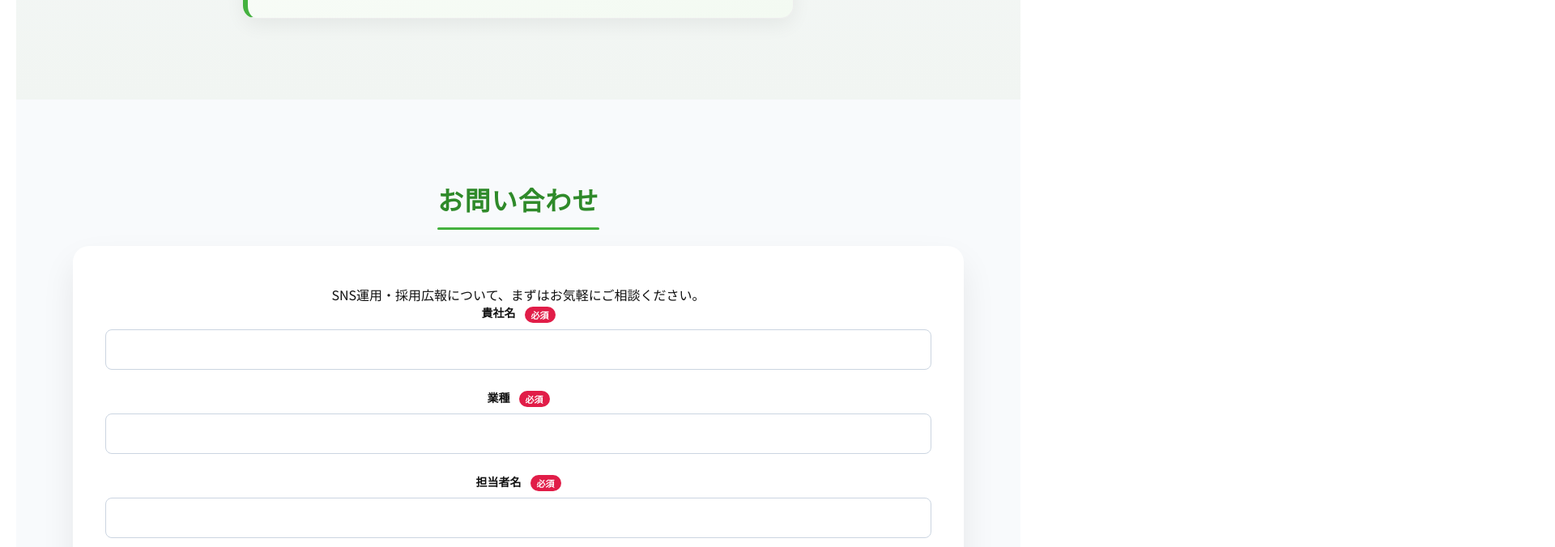
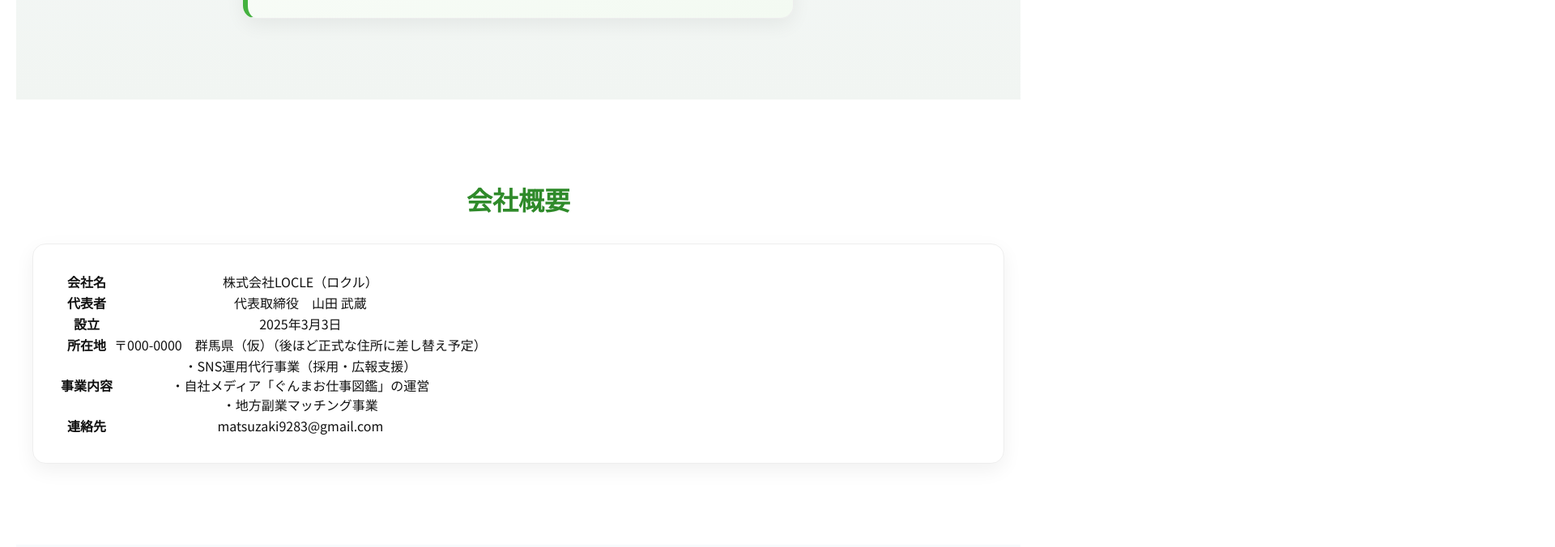
Before and after one commit to ryuto824mr-droid/locle, a plain HTML site: page index.html in a window 1280 px wide. Shown: the part 2680-3356 px from the top of the page at 81% size, 1920 px wide, since content can reach past the window. Drawn offline with Linux system fonts and the light colour scheme; a script that the page names is missing.

Commit message:
Update index.html

```diff
--- a/index.html
+++ b/index.html
@@ -170,6 +170,43 @@
 
 
 
+<section class="company-info fade-in">
+  <h2>会社概要</h2>
+
+  <div class="company-info-card card">
+    <table class="company-table">
+      <tr>
+        <th>会社名</th>
+        <td>株式会社LOCLE（ロクル）</td>
+      </tr>
+      <tr>
+        <th>代表者</th>
+        <td>代表取締役　山田 武蔵</td>
+      </tr>
+      <tr>
+        <th>設立</th>
+        <td>2025年3月3日</td>
+      </tr>
+      <tr>
+        <th>所在地</th>
+        <td>〒000-0000　群馬県（仮）（後ほど正式な住所に差し替え予定）</td>
+      </tr>
+      <tr>
+        <th>事業内容</th>
+        <td>
+          ・SNS運用代行事業（採用・広報支援）<br>
+          ・自社メディア「ぐんまお仕事図鑑」の運営<br>
+          ・地方副業マッチング事業
+        </td>
+      </tr>
+      <tr>
+        <th>連絡先</th>
+        <td>matsuzaki9283@gmail.com</td>
+      </tr>
+    </table>
+  </div>
+</section>
+
 <section id="contact" class="contact fade-in">
   <h2>お問い合わせ</h2>
 
@@ -221,6 +258,23 @@
 
 
 
+<footer class="site-footer">
+  <div class="footer-inner">
+    <div class="footer-brand">
+      <img src="img/locle-logo.png" alt="株式会社LOCLE ロゴ" class="footer-logo">
+      <p>地方と人をつなぐ、群馬発のSNSマーケティング会社</p>
+    </div>
+
+    <nav class="footer-links">
+      <a href="index.html">トップ</a>
+      <a href="oshigotozukan.html">ぐんまお仕事図鑑</a>
+      <a href="#contact">お問い合わせ</a>
+    </nav>
+
+    <p class="footer-copyright">© 2025 LOCLE Inc. All Rights Reserved.</p>
+  </div>
+</footer>
+
 <script>
   const header = document.querySelector("header");
 
```
